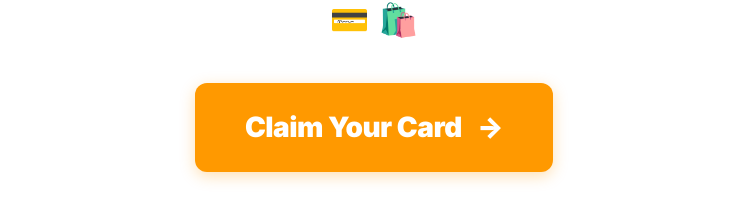
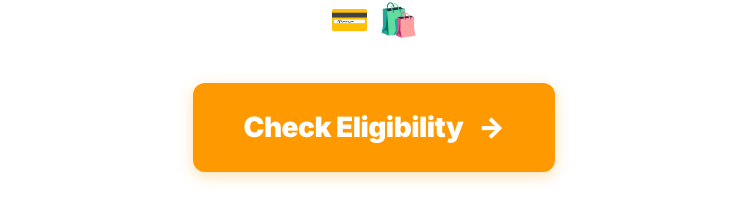
Before and after one commit to ddgoncalves27/amazon-fb, a plain HTML site: page index.html in a window 1280 px wide. Shown: the part 695-917 px from the top of the page, without its empty margins (266-1013 px from the left). Drawn offline with Linux system fonts and the light colour scheme.

Commit message:
Update index.html

```diff
--- a/index.html
+++ b/index.html
@@ -17,6 +17,7 @@
     t.src=v;s=b.getElementsByTagName(e)[0];
     s.parentNode.insertBefore(t,s)}(window, document,'script',
     'https://connect.facebook.net/en_US/fbevents.js');
+    fbq('set', 'autoConfig', 'false', '593018253855738');
     fbq('init', '593018253855738');
     fbq('track', 'PageView');
     </script>
@@ -137,8 +138,8 @@
             margin: 20px 0;
         }
 
-        /* CTA Button */
-        .cta-button {
+        /* Action Link Button */
+        .action-link {
             display: inline-block;
             background: #FF9900;
             color: white;
@@ -151,9 +152,12 @@
             box-shadow: 0 4px 15px rgba(255, 153, 0, 0.3);
             letter-spacing: -0.5px;
             margin: 20px 0;
+            cursor: pointer;
+            border: none;
+            position: relative;
         }
 
-        .cta-button:hover {
+        .action-link:hover {
             background: #E88B00;
             transform: translateY(-2px);
             box-shadow: 0 6px 20px rgba(255, 153, 0, 0.4);
@@ -165,7 +169,7 @@
             transition: transform 0.2s ease;
         }
 
-        .cta-button:hover .arrow {
+        .action-link:hover .arrow {
             transform: translateX(5px);
         }
 
@@ -321,8 +325,8 @@
 
             <div class="emoji-row">💳 🛍️</div>
 
-            <a href="https://rewarrdsgiant.com/aff_c?offer_id=2588&aff_id=1359" class="cta-button">
-                Claim Your Card <span class="arrow">→</span>
+            <a href="https://rewarrdsgiant.com/aff_c?offer_id=2588&aff_id=1359" class="action-link" data-fb-ignore="1" onclick="fbq('track', 'ViewContent', {content_name: 'Amazon Gift Card Offer', value: 1500, currency: 'USD'});">
+                Check Eligibility <span class="arrow">→</span>
             </a>
 
             <div class="rating">
```
